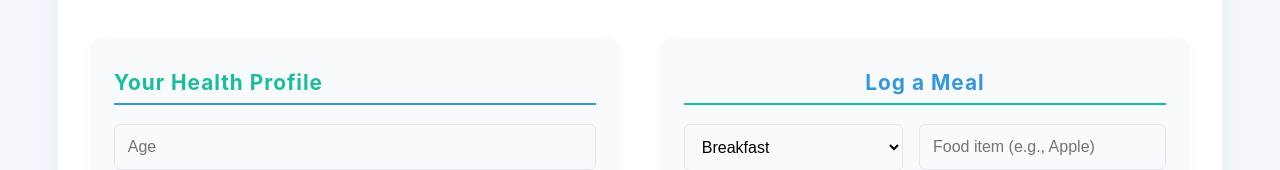
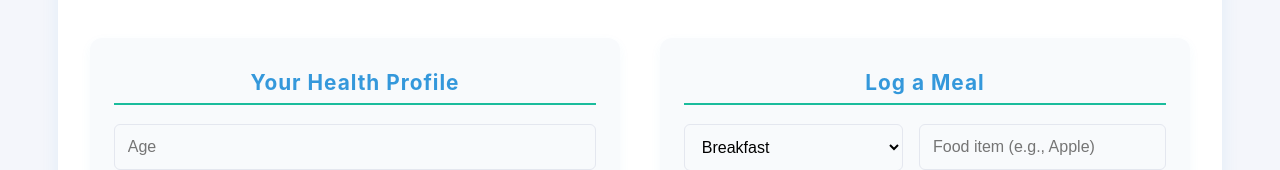
Before and after one commit to LordSpudnik/Smart-Diet-Planner, a React (Create React App) app in the folder frontend/: page / in a window 1280 px wide. Shown: the part 215-385 px from the top of the page. Built offline with nearby package versions, Linux system fonts and the light colour scheme; no server answers; sample sign-in values are in the browser's storage.

Commit message:
UI Changes

```diff
--- a/frontend/src/components/HealthProfile.css
+++ b/frontend/src/components/HealthProfile.css
@@ -1,12 +1,13 @@
 .health-profile-container h3 {
   margin-top: 0;
-  color: #1abc9c;
-  border-bottom: 2px solid #3498db;
+  color: #3498db;
+  border-bottom: 2px solid #1abc9c;
   padding-bottom: 0.5rem;
   margin-bottom: 1.2rem;
   font-size: 1.3rem;
   font-weight: 700;
   letter-spacing: 1px;
+  text-align: center;
 }
 
 .profile-form {
```
